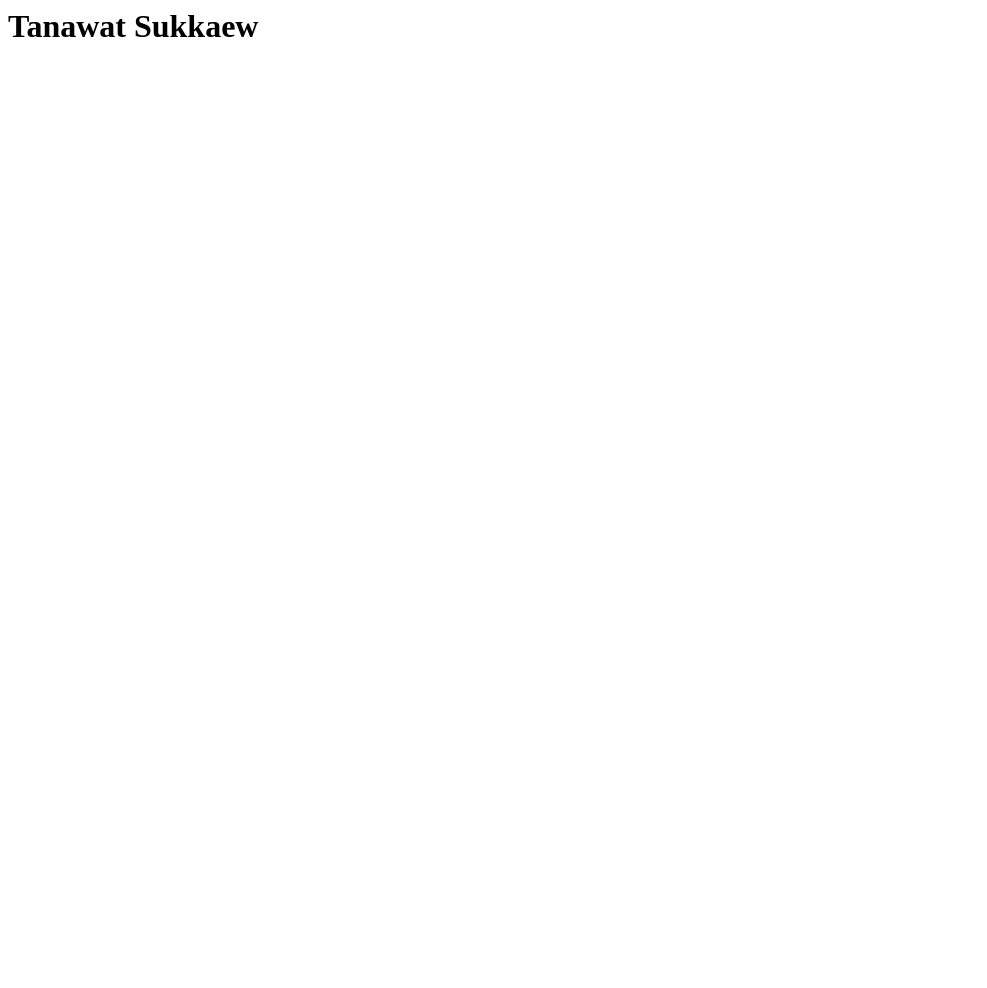
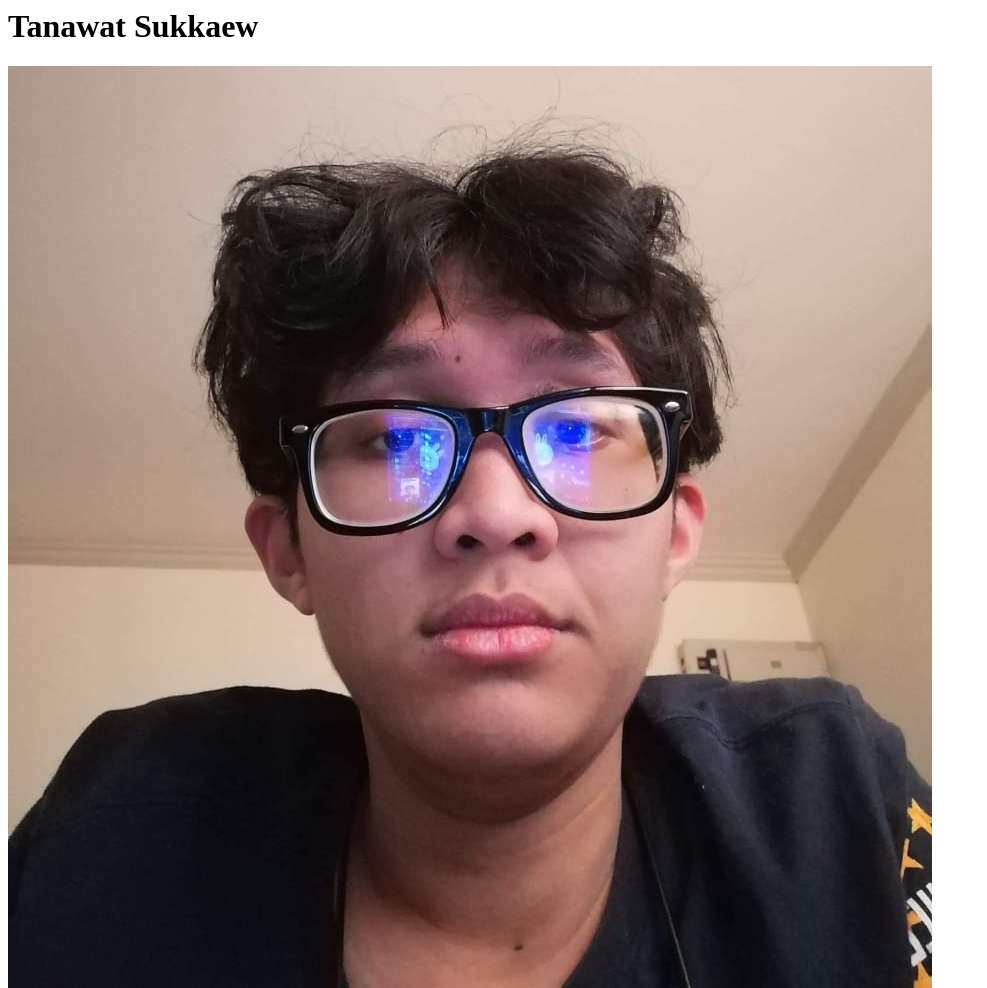
Before and after one commit to WenDrakEZ/tanawat, a plain HTML site: page index.html in a window 1280 px wide. Shown: the whole page, without its empty margins (0-987 px from the left). Before the commit the page ends 800 px from the top, so only its background shows below. Drawn offline with Linux system fonts and the light colour scheme.

Commit message:
Update index.html

```diff
--- a/index.html
+++ b/index.html
@@ -1 +1,2 @@
 <h1>Tanawat Sukkaew</h1>
+<img src="000.jpg">
```
